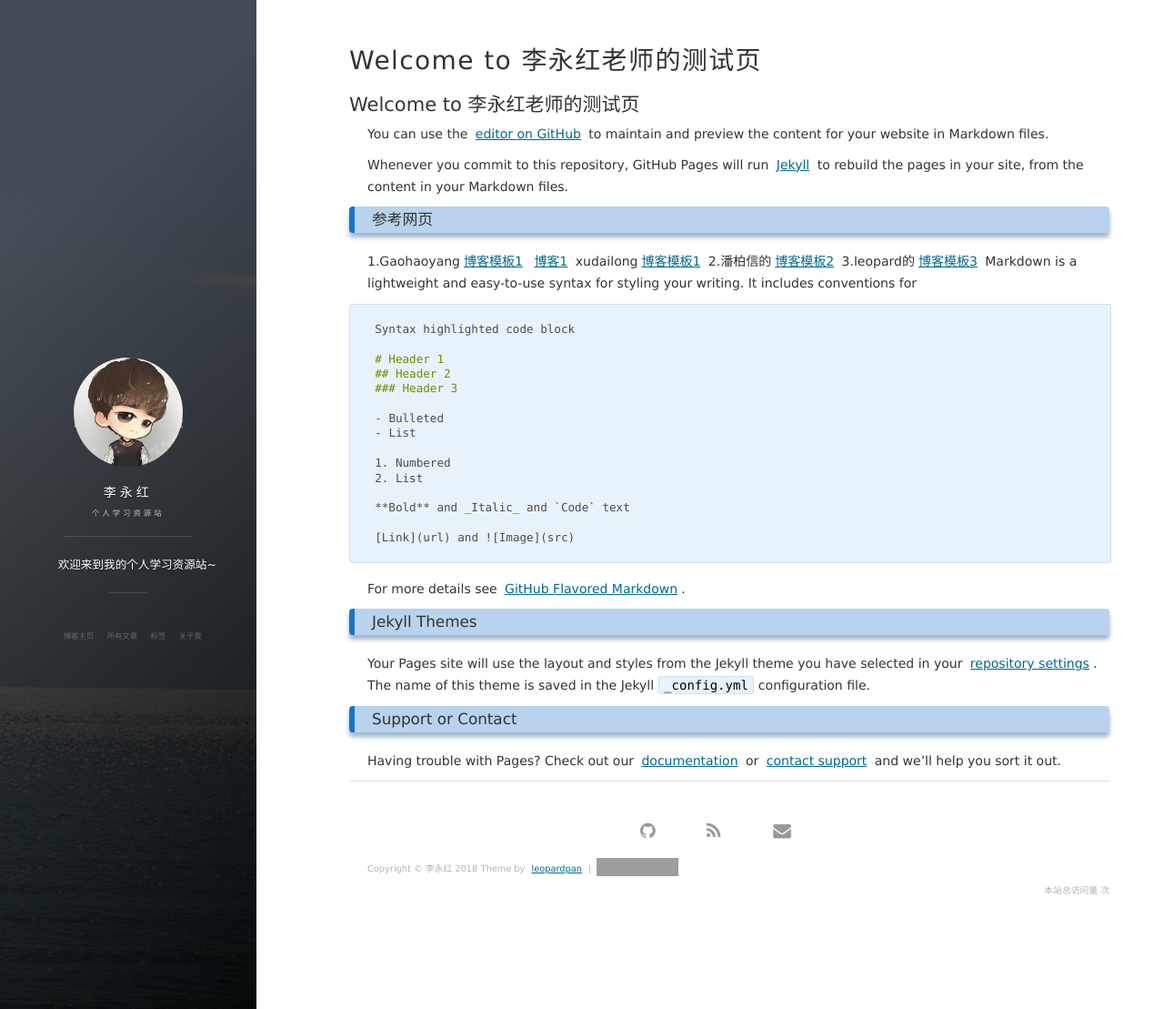
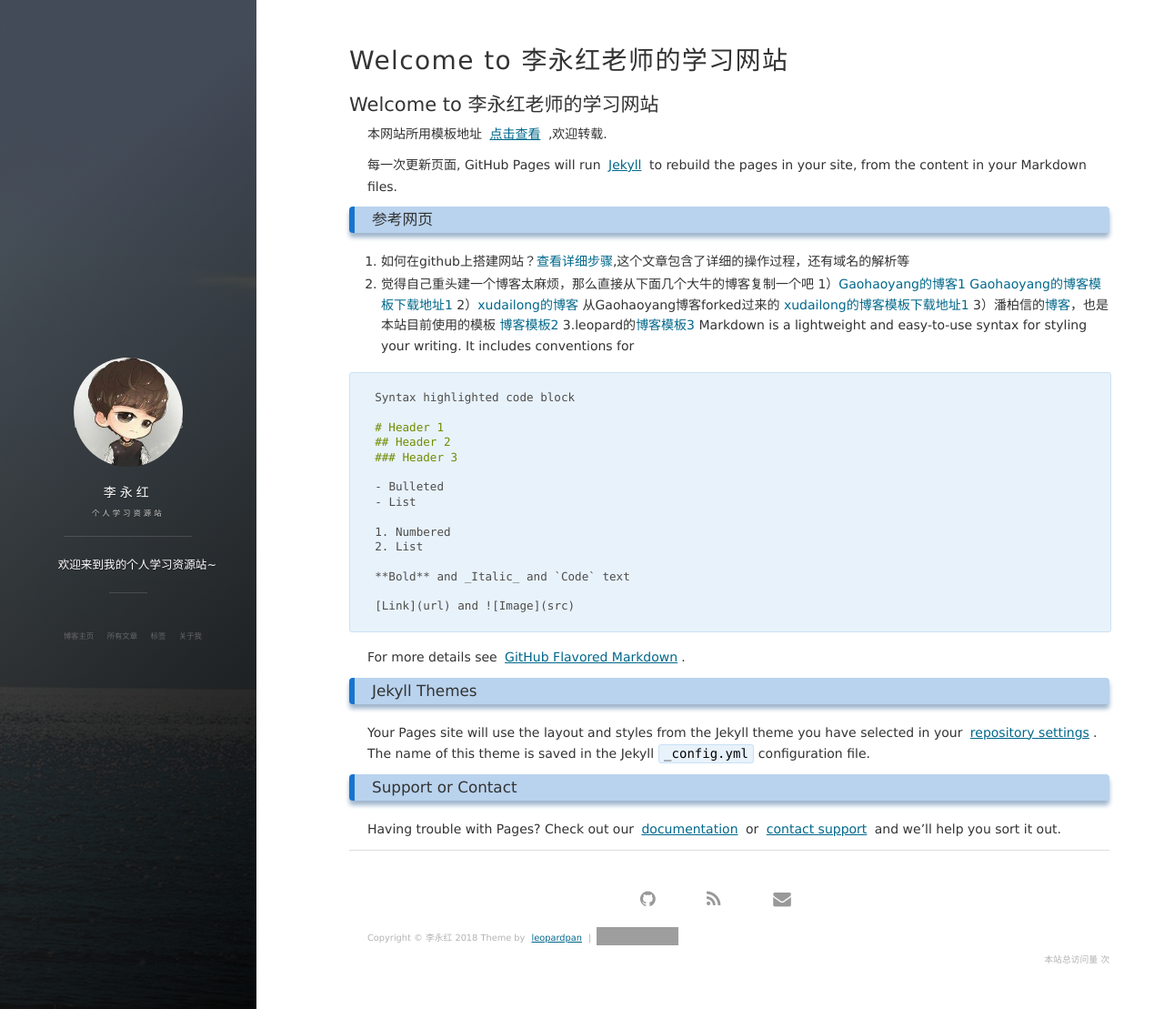
Before and after one commit to cuteftp/cuteftp.github.io, a Jekyll site: the page built from index.md, in a window 1280 px wide and 1109 px high. Shown: the whole window at 91% size. Built offline with Jekyll 4.4.1, drawn with Linux system fonts in a browser that asks for light colours; nearby versions of some CDN libraries; our own code applies the rules of GitHub Pages for plain Markdown files; the list of posts is cut into pages by our own code; comment, search, counter and statistics services are not loaded; grey boxes are pictures that could not be loaded.

Commit message:
Update index.md

```diff
--- a/index.md
+++ b/index.md
@@ -1,15 +1,19 @@
-## Welcome to 李永红老师的测试页
+## Welcome to 李永红老师的学习网站
 
-You can use the [editor on GitHub](https://github.com/cuteftp/cuteftp.github.io/edit/master/index.md) to maintain and preview the content for your website in Markdown files.
+本网站所用模板地址 [点击查看](https://github.com/cuteftp/cuteftp.github.io/) ,欢迎转载.
 
-Whenever you commit to this repository, GitHub Pages will run [Jekyll](https://jekyllrb.com/) to rebuild the pages in your site, from the content in your Markdown files.
+每一次更新页面, GitHub Pages will run [Jekyll](https://jekyllrb.com/) to rebuild the pages in your site, from the content in your Markdown files.
 
 ### 参考网页
 
-1.Gaohaoyang[博客模板1](https://github.com/gaohaoyang/gaohaoyang.github.io)
-[博客1](https://gaohaoyang.github.io/)
-xudailong[博客模板1](https://643435675.github.io/)
-2.潘柏信的[博客模板2](http://baixin.io/2016/10/jekyll_tutorials1/)
+1.  如何在github上搭建网站？[查看详细步骤](https://www.cnblogs.com/camille666/p/how_to_build_website_at_github.html/),这个文章包含了详细的操作过程，还有域名的解析等
+2.  觉得自己重头建一个博客太麻烦，那么直接从下面几个大牛的博客复制一个吧
+1）[Gaohaoyang的博客1](https://gaohaoyang.github.io/)
+   [Gaohaoyang的博客模板下载地址1](https://github.com/gaohaoyang/gaohaoyang.github.io)
+2）[xudailong的博客](https://643435675.github.io/) 从Gaohaoyang博客forked过来的
+[xudailong的博客模板下载地址1](https://github.com/643435675/643435675.github.io/)
+3）潘柏信的[博客](http://baixin.io/)，也是本站目前使用的模板
+  [博客模板2](https://github.com/leopardpan/leopardpan.github.io)
 3.leopard的[博客模板3](https://github.com/MengZheK/kangblog.github.io)
 Markdown is a lightweight and easy-to-use syntax for styling your writing. It includes conventions for
 
```
